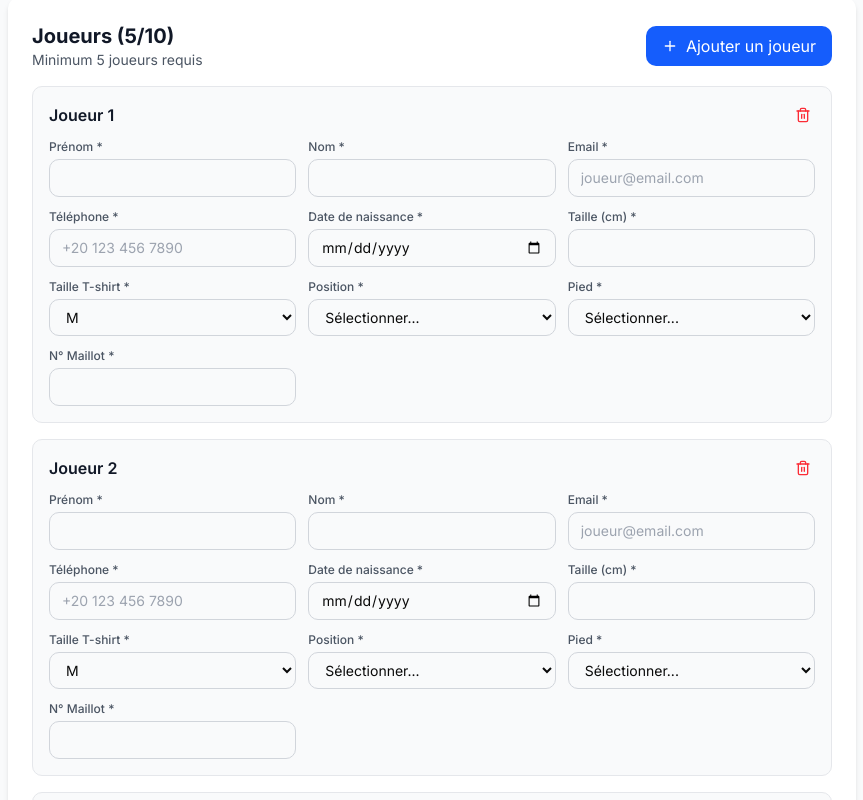
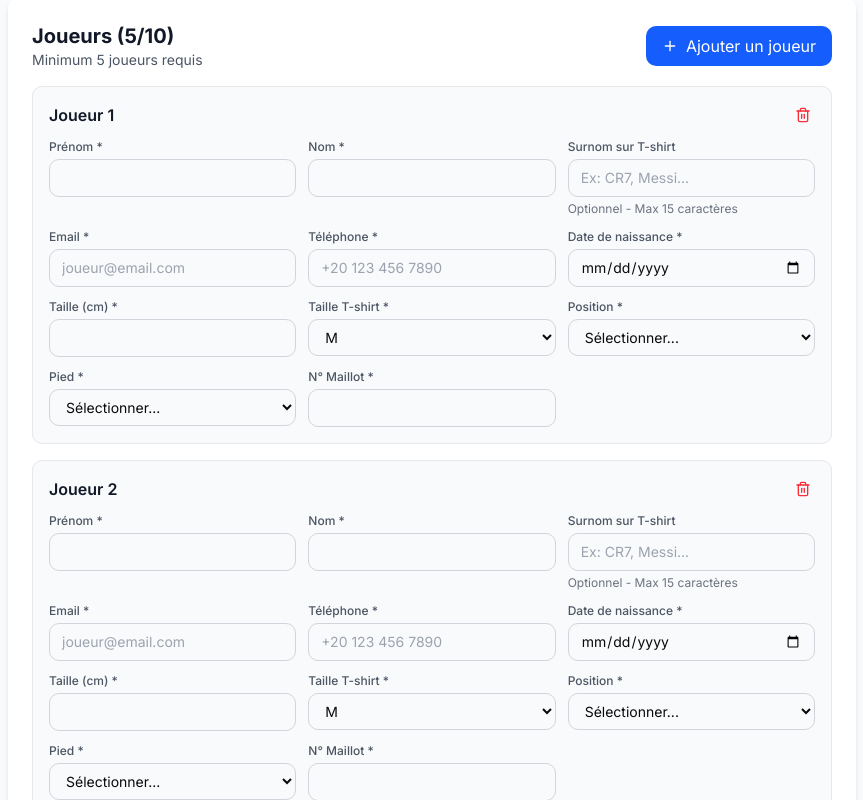
Before and after one commit to youssefloay/comebac, a Next.js app: page /register-team in a window 1280 px wide. Shown: the part 880-1680 px from the top of the page, without its empty margins (208-1071 px from the left). Built offline with nearby package versions, Linux system fonts and the light colour scheme; no server answers.

Commit message:
feat: Add nickname field for t-shirt customization
- Add optional nickname field for each player (max 15 characters)
- Display nickname in admin validation with blue highlight
- Useful for t-shirt printing with player nicknames

```diff
--- a/app/admin/team-registrations/page.tsx
+++ b/app/admin/team-registrations/page.tsx
@@ -12,6 +12,7 @@ import { motion, AnimatePresence } from 'framer-motion'
 interface Player {
   firstName: string
   lastName: string
+  nickname?: string
   email: string
   phone: string
   birthDate?: string
@@ -463,7 +464,10 @@ export default function TeamRegistrationsPage() {
                           <div className="grid grid-cols-2 md:grid-cols-3 gap-3">
                             <div>
                               <p className="text-xs text-gray-600">Nom</p>
-                              <p className="text-sm font-semibold text-gray-900">{player.firstName} {player.lastName}</p>
+                              <p className="text-sm font-semibold text-gray-900">
+                                {player.firstName} {player.lastName}
+                                {player.nickname && <span className="text-blue-600"> "{player.nickname}"</span>}
+                              </p>
                             </div>
                             <div>
                               <p className="text-xs text-gray-600">Email</p>
--- a/app/register-team/page.tsx
+++ b/app/register-team/page.tsx
@@ -12,6 +12,7 @@ interface Player {
   id: string
   firstName: string
   lastName: string
+  nickname: string
   email: string
   phone: string
   birthDate: string
@@ -49,11 +50,11 @@ export default function RegisterTeamPage() {
   const [captainPhone, setCaptainPhone] = useState('')
   const [captainIsCaptain, setCaptainIsCaptain] = useState(true) // Le capitaine est toujours joueur
   const [players, setPlayers] = useState<Player[]>([
-    { id: '1', firstName: '', lastName: '', email: '', phone: '', birthDate: '', height: '', tshirtSize: 'M', position: '' as any, foot: '' as any, jerseyNumber: '', grade: '1ère' },
-    { id: '2', firstName: '', lastName: '', email: '', phone: '', birthDate: '', height: '', tshirtSize: 'M', position: '' as any, foot: '' as any, jerseyNumber: '', grade: '1ère' },
-    { id: '3', firstName: '', lastName: '', email: '', phone: '', birthDate: '', height: '', tshirtSize: 'M', position: '' as any, foot: '' as any, jerseyNumber: '', grade: '1ère' },
-    { id: '4', firstName: '', lastName: '', email: '', phone: '', birthDate: '', height: '', tshirtSize: 'M', position: '' as any, foot: '' as any, jerseyNumber: '', grade: '1ère' },
-    { id: '5', firstName: '', lastName: '', email: '', phone: '', birthDate: '', height: '', tshirtSize: 'M', position: '' as any, foot: '' as any, jerseyNumber: '', grade: '1ère' }
+    { id: '1', firstName: '', lastName: '', nickname: '', email: '', phone: '', birthDate: '', height: '', tshirtSize: 'M', position: '' as any, foot: '' as any, jerseyNumber: '', grade: '1ère' },
+    { id: '2', firstName: '', lastName: '', nickname: '', email: '', phone: '', birthDate: '', height: '', tshirtSize: 'M', position: '' as any, foot: '' as any, jerseyNumber: '', grade: '1ère' },
+    { id: '3', firstName: '', lastName: '', nickname: '', email: '', phone: '', birthDate: '', height: '', tshirtSize: 'M', position: '' as any, foot: '' as any, jerseyNumber: '', grade: '1ère' },
+    { id: '4', firstName: '', lastName: '', nickname: '', email: '', phone: '', birthDate: '', height: '', tshirtSize: 'M', position: '' as any, foot: '' as any, jerseyNumber: '', grade: '1ère' },
+    { id: '5', firstName: '', lastName: '', nickname: '', email: '', phone: '', birthDate: '', height: '', tshirtSize: 'M', position: '' as any, foot: '' as any, jerseyNumber: '', grade: '1ère' }
   ])
   const [loading, setLoading] = useState(false)
   const [success, setSuccess] = useState(false)
@@ -69,11 +70,11 @@ export default function RegisterTeamPage() {
     setCaptainEmail('')
     setCaptainPhone('')
     setPlayers([
-      { id: '1', firstName: '', lastName: '', email: '', phone: '', birthDate: '', height: '', tshirtSize: 'M', position: '' as any, foot: '' as any, jerseyNumber: '', grade: '1ère' },
-      { id: '2', firstName: '', lastName: '', email: '', phone: '', birthDate: '', height: '', tshirtSize: 'M', position: '' as any, foot: '' as any, jerseyNumber: '', grade: '1ère' },
-      { id: '3', firstName: '', lastName: '', email: '', phone: '', birthDate: '', height: '', tshirtSize: 'M', position: '' as any, foot: '' as any, jerseyNumber: '', grade: '1ère' },
-      { id: '4', firstName: '', lastName: '', email: '', phone: '', birthDate: '', height: '', tshirtSize: 'M', position: '' as any, foot: '' as any, jerseyNumber: '', grade: '1ère' },
-      { id: '5', firstName: '', lastName: '', email: '', phone: '', birthDate: '', height: '', tshirtSize: 'M', position: '' as any, foot: '' as any, jerseyNumber: '', grade: '1ère' }
+      { id: '1', firstName: '', lastName: '', nickname: '', email: '', phone: '', birthDate: '', height: '', tshirtSize: 'M', position: '' as any, foot: '' as any, jerseyNumber: '', grade: '1ère' },
+      { id: '2', firstName: '', lastName: '', nickname: '', email: '', phone: '', birthDate: '', height: '', tshirtSize: 'M', position: '' as any, foot: '' as any, jerseyNumber: '', grade: '1ère' },
+      { id: '3', firstName: '', lastName: '', nickname: '', email: '', phone: '', birthDate: '', height: '', tshirtSize: 'M', position: '' as any, foot: '' as any, jerseyNumber: '', grade: '1ère' },
+      { id: '4', firstName: '', lastName: '', nickname: '', email: '', phone: '', birthDate: '', height: '', tshirtSize: 'M', position: '' as any, foot: '' as any, jerseyNumber: '', grade: '1ère' },
+      { id: '5', firstName: '', lastName: '', nickname: '', email: '', phone: '', birthDate: '', height: '', tshirtSize: 'M', position: '' as any, foot: '' as any, jerseyNumber: '', grade: '1ère' }
     ])
     setSuccess(false)
   }
@@ -113,6 +114,7 @@ export default function RegisterTeamPage() {
         id: Date.now().toString(),
         firstName: '',
         lastName: '',
+        nickname: '',
         email: '',
         phone: '',
         birthDate: '',
@@ -236,6 +238,7 @@ export default function RegisterTeamPage() {
         players: players.map(p => ({
           firstName: p.firstName,
           lastName: p.lastName,
+          nickname: p.nickname,
           email: p.email,
           phone: p.phone,
           birthDate: p.birthDate,
@@ -591,6 +594,21 @@ export default function RegisterTeamPage() {
 
                     <div>
                       <label className="block text-xs font-medium text-gray-600 mb-1">
+                        Surnom sur T-shirt
+                      </label>
+                      <input
+                        type="text"
+                        value={player.nickname}
+                        onChange={(e) => updatePlayer(player.id, 'nickname', e.target.value)}
+                        className="w-full px-3 py-2 text-sm border border-gray-300 rounded-lg focus:ring-2 focus:ring-blue-500 focus:border-transparent placeholder:text-gray-400"
+                        placeholder="Ex: CR7, Messi..."
+                        maxLength={15}
+                      />
+                      <p className="text-xs text-gray-500 mt-1">Optionnel - Max 15 caractères</p>
+                    </div>
+
+                    <div>
+                      <label className="block text-xs font-medium text-gray-600 mb-1">
                         Email *
                       </label>
                       <input
```
